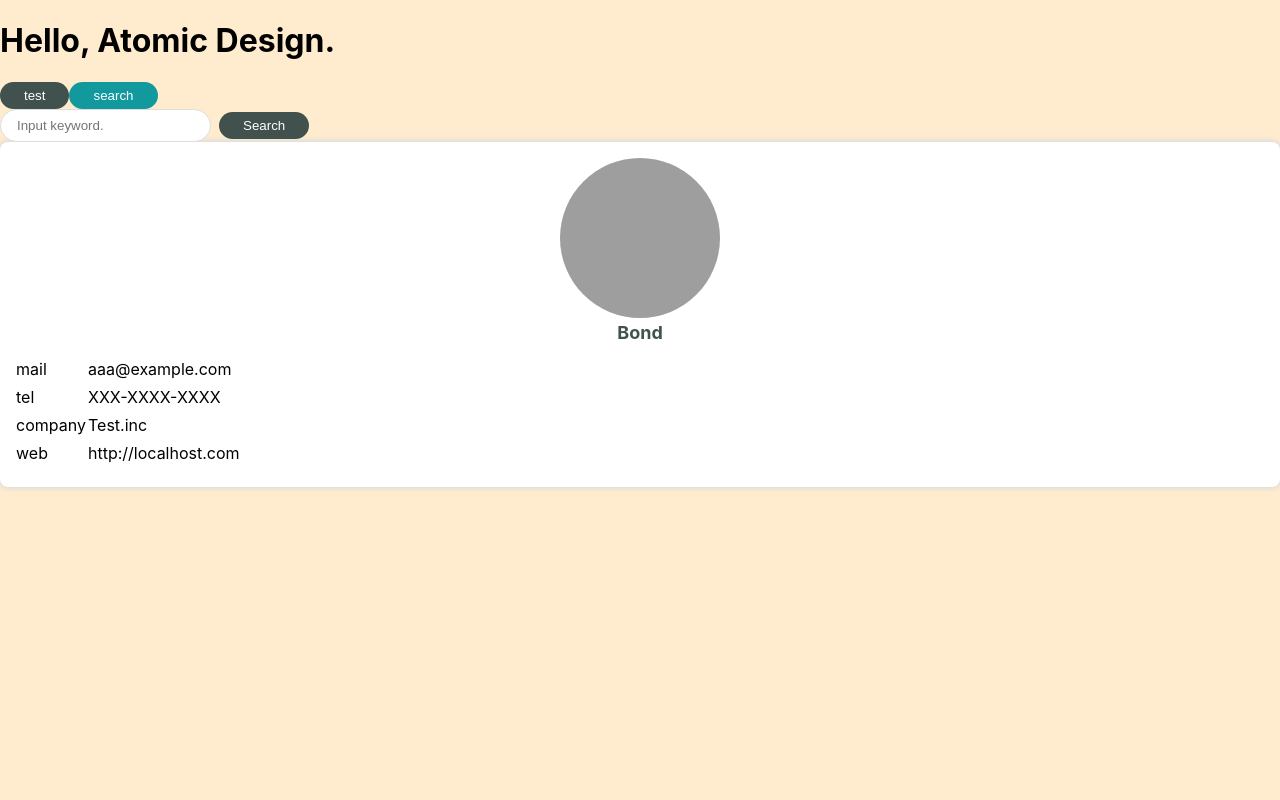
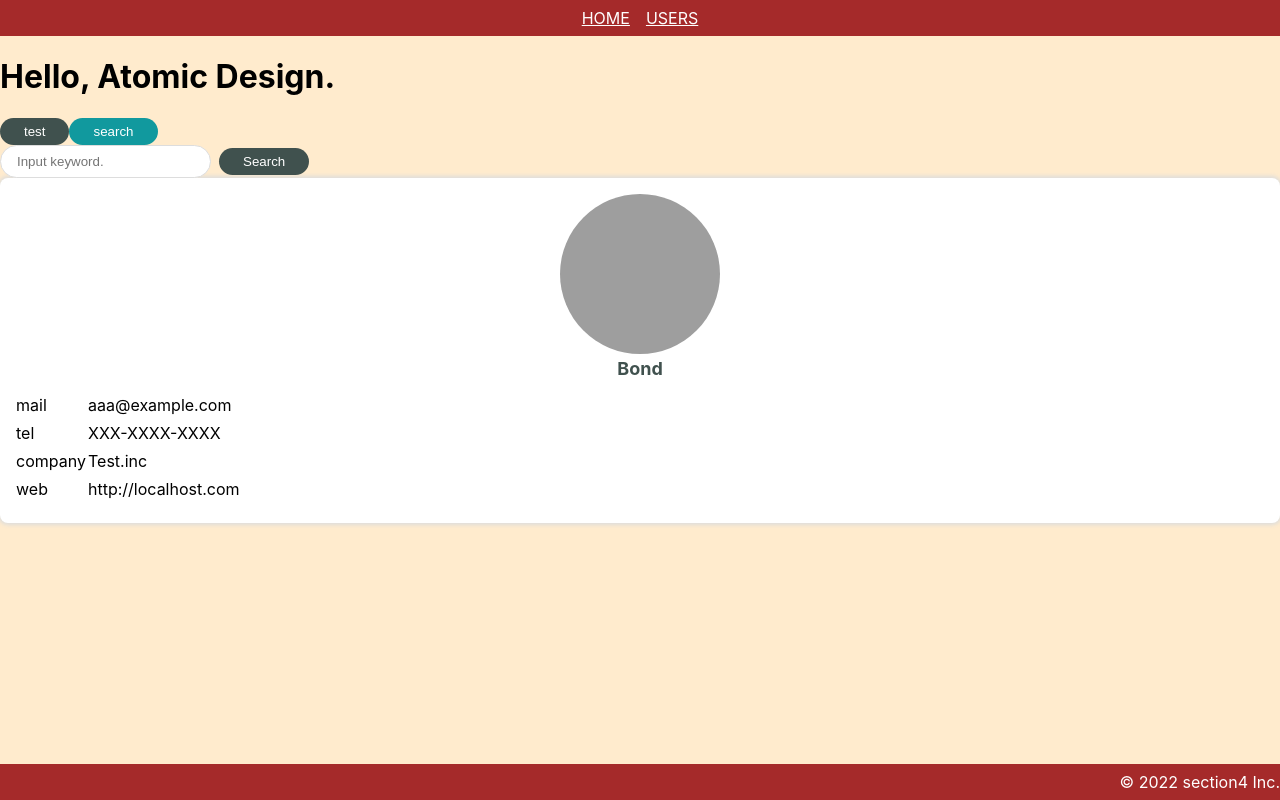
Before and after one commit to k-kudo-hub/react-practice2, a React (Create React App) app in the folder section_4/: page / in a window 1280 px wide. Built offline with nearby package versions, Linux system fonts and the light colour scheme; grey boxes are pictures that could not be loaded.

Commit message:
The default layout was applied.

```diff
--- a/section_4/src/App.jsx
+++ b/section_4/src/App.jsx
@@ -2,6 +2,9 @@
 import SecondaryButton from "./components/atoms/button/SecondaryButton";
 import { SearchInput } from "./components/molecules/SearchInput";
 import { UserCard } from "./components/organisms/user/UserCard";
+import { HeaderOnly } from "./components/templates/HeaderOnly";
+import { BrowserRouter } from "react-router-dom";
+import { DefaultLayout } from "./components/templates/DefaultLayout";
 
 const user = {
   name: "Bond",
@@ -16,13 +19,15 @@
 
 const App = () => {
   return (
-    <div>
-      <h1>Hello, Atomic Design.</h1>
-      <PrimaryButton>test</PrimaryButton>
-      <SecondaryButton>search</SecondaryButton>
-      <SearchInput/>
-      <UserCard user={user}/>
-    </div>
+    <BrowserRouter>
+      <DefaultLayout>
+        <h1>Hello, Atomic Design.</h1>
+        <PrimaryButton>test</PrimaryButton>
+        <SecondaryButton>search</SecondaryButton>
+        <SearchInput/>
+        <UserCard user={user}/>
+      </DefaultLayout>
+    </BrowserRouter>
   )
 }
 
--- a/section_4/src/index.css
+++ b/section_4/src/index.css
@@ -6,6 +6,7 @@
   -webkit-font-smoothing: antialiased;
   -moz-osx-font-smoothing: grayscale;
   background-color: blanchedalmond;
+  min-height: 100vh;
 }
 
 code {
```
